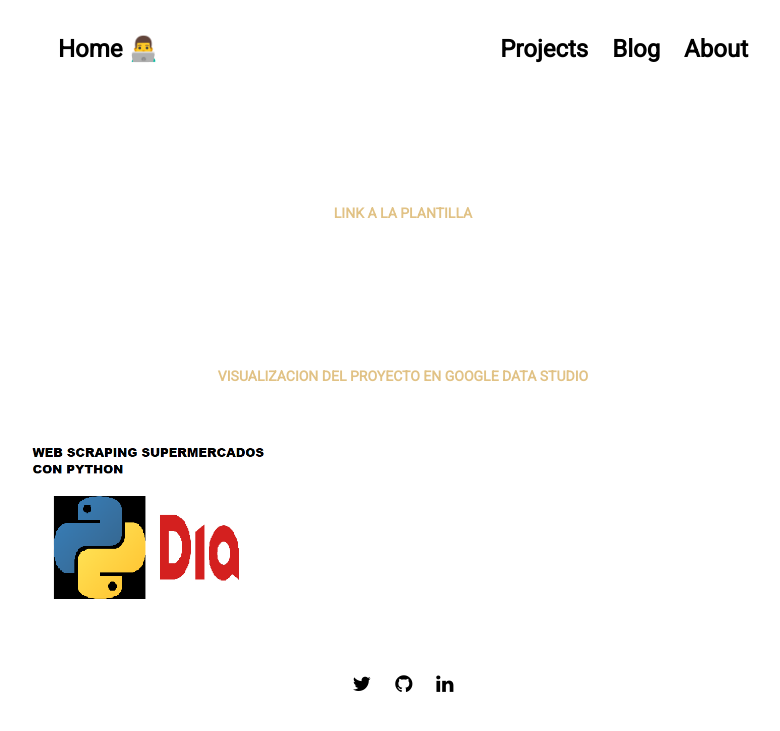
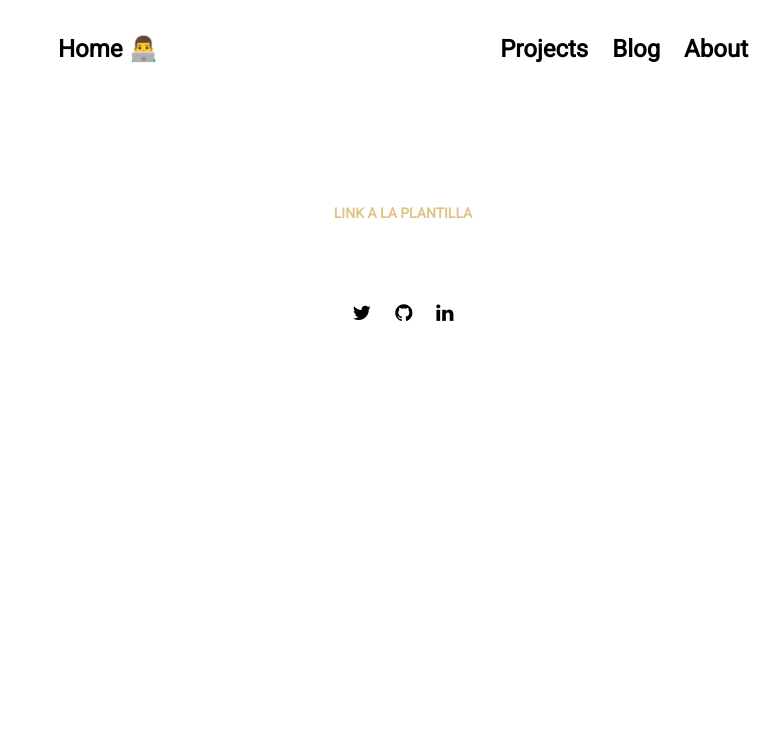
Before and after one commit to NahuelZanzi/porfolio, a Jekyll site: the page built from Inversiones.html, in a window 1280 px wide. Shown: the top 731 px of the page, without its empty margins (237-1017 px from the left). Built offline with Jekyll 4.4.1, drawn with Linux system fonts in a browser that asks for light colours; nearby versions of some CDN libraries.

Commit message:
Update Inversiones.html

```diff
--- a/Inversiones.html
+++ b/Inversiones.html
@@ -6,13 +6,7 @@ layout: default
 
   <div class="project">
     <h3>Link a la Plantilla</h3>
-  <a href='https://docs.google.com/spreadsheets/d/1-kbcL5JqFUEp4LEQAv4hEvjFVv6hHoACw5ud4FpGAYc/edit?usp=sharing'> </a>
+  <a href="https://docs.google.com/spreadsheets/d/1-kbcL5JqFUEp4LEQAv4hEvjFVv6hHoACw5ud4FpGAYc/edit?usp=sharing"> </a>
   </div>
 
-  <div class="project">
-    <h3>Visualizacion del proyecto en Google Data Studio </h3>
-  <a href="https://colab.research.google.com/drive/1wGZOy3dAx7fD__Y05P0Y0Jns2M90OyER?usp=sharing"> <img src="images/web scraping  supermercado.png" alt="Visualizacion en Data Studio" widh='300' height='200'/> </a>
-  </div>
-
-
 </section>
```
